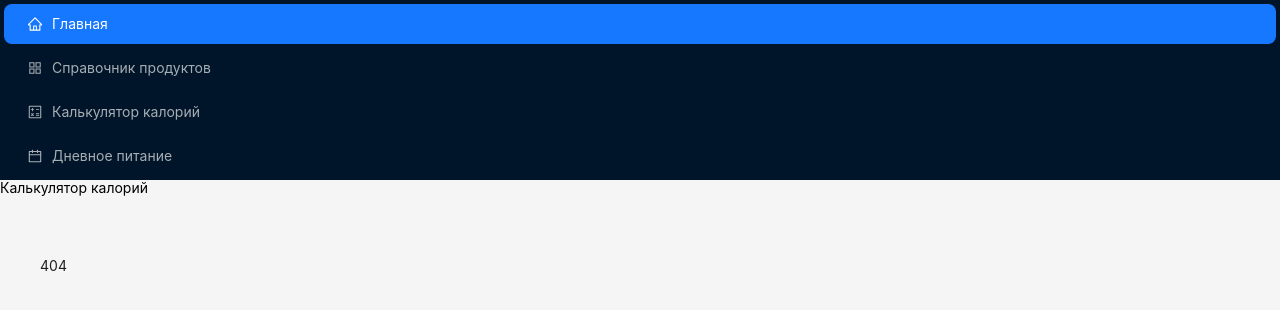
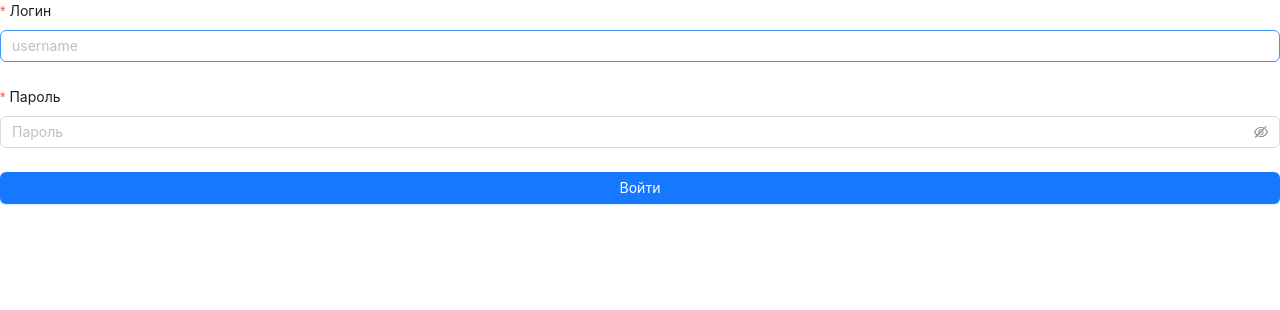
Before and after one commit to katyaaplyusnina/calories-calc, a React (Create React App) app: page /login in a window 1280 px wide. Before the commit this address had no page. Shown: the top 310 px of the page. Built offline with nearby package versions, Linux system fonts and the light colour scheme.

Commit message:
add auth form

```diff
--- /dev/null
+++ b/src/components/AuthRoute.tsx
@@ -0,0 +1,15 @@
+import React from 'react';
+import { Navigate } from 'react-router-dom';
+import {isAuthenticated} from "../services/auth.service";
+
+const AuthRoute: React.FC<{ children: React.ReactNode }> = ({ children }) => {
+    const isAuth = isAuthenticated();
+
+    if (!isAuth) {
+        return <Navigate to="/login" replace />;
+    }
+
+    return <>{children}</>;
+};
+
+export default AuthRoute;
--- a/src/components/Layout/Sider.tsx
+++ b/src/components/Layout/Sider.tsx
@@ -3,8 +3,9 @@ import { Link } from 'react-router-dom';
 import {
     HomeOutlined,
     AppstoreOutlined,
-    CalculatorOutlined, CalendarOutlined,
+    CalculatorOutlined, CalendarOutlined, LogoutOutlined,
 } from '@ant-design/icons';
+import LogoutButton from "../auth/LogoutButton";
 
 const Sider = () => {
     return (
@@ -21,6 +22,9 @@ const Sider = () => {
             <Menu.Item key="4" icon={<CalendarOutlined />}>
                 <Link to="/daily-meals">Дневное питание</Link>
             </Menu.Item>
+            <Menu.Item key="5" icon={<LogoutOutlined />}>
+                <LogoutButton></LogoutButton>
+            </Menu.Item>
         </Menu>
     );
 };
--- /dev/null
+++ b/src/components/auth/LoginForm.tsx
@@ -0,0 +1,57 @@
+import React, { useState } from 'react';
+import { Form, Input, Button } from 'antd';
+import { IAuthData } from '../../types/user';
+import { login } from '../../services/auth.service';
+import {useNavigate} from "react-router-dom";
+
+const LoginForm: React.FC = () => {
+    const [loading, setLoading] = useState(false);
+    const navigate = useNavigate();
+
+    const handleSubmit = async (values: IAuthData) => {
+        try {
+            setLoading(true);
+            const { token } = await login(values);
+
+            localStorage.setItem('authToken', token);
+
+            navigate('/');
+
+        } catch (error) {
+            console.error('Ошибка входа. Проверьте email и пароль');
+        } finally {
+            setLoading(false);
+        }
+    };
+
+    return (
+        <Form onFinish={handleSubmit} layout="vertical">
+            <Form.Item
+                name="login"
+                label="Логин"
+                rules={[
+                    { required: true, message: 'Введите логин' },
+                    { type: 'string' },
+                ]}
+            >
+                <Input placeholder="username" />
+            </Form.Item>
+
+            <Form.Item
+                name="password"
+                label="Пароль"
+                rules={[{ required: true, message: 'Введите пароль' }]}
+            >
+                <Input.Password placeholder="Пароль" />
+            </Form.Item>
+
+            <Form.Item>
+                <Button type="primary" htmlType="submit" loading={loading} block>
+                    Войти
+                </Button>
+            </Form.Item>
+        </Form>
+    );
+};
+
+export default LoginForm;
--- /dev/null
+++ b/src/components/auth/LogoutButton.tsx
@@ -0,0 +1,20 @@
+import React from 'react';
+import { logout } from '../../services/auth.service';
+import { useNavigate } from 'react-router-dom';
+
+const LogoutButton: React.FC = () => {
+    const navigate = useNavigate();
+
+    const handleLogout = () => {
+        logout();
+        navigate('/login');
+    };
+
+    return (
+        <span onClick={handleLogout}>
+            Выйти
+        </span>
+    );
+};
+
+export default LogoutButton;
--- a/src/routes.tsx
+++ b/src/routes.tsx
@@ -3,12 +3,18 @@ import { RouteObject } from 'react-router-dom';
 import AppLayout from './components/Layout/AppLayout';
 import NotFound from "./components/pages/NotFound";
 import About from "./components/pages/About";
+import AuthRoute from "./components/AuthRoute";
 
+const Login = lazy(() => import('./components/auth/LoginForm'));
 const ProductCatalog = lazy(() => import('./components/pages/ProductCatalog'));
 const DailyMeals = lazy(() => import('./components/pages/DailyMeals'));
 const Home = lazy(() => import('./components/pages/Home'));
 
 const routes: RouteObject[] = [
+    {
+        path: '/login',
+        element: <Login />,
+    },
     {
         path: '/',
         element: <AppLayout />,
@@ -23,11 +29,19 @@ const routes: RouteObject[] = [
             },
             {
                 path: 'products',
-                element: <ProductCatalog />,
+                element: (
+                    <AuthRoute>
+                        <ProductCatalog />
+                    </AuthRoute>
+                ),
             },
             {
                 path: 'daily-meals',
-                element: <DailyMeals />,
+                element: (
+                    <AuthRoute>
+                        <DailyMeals />
+                    </AuthRoute>
+                ),
             },
             {
                 path: '*',
--- /dev/null
+++ b/src/services/auth.service.ts
@@ -0,0 +1,18 @@
+import {IAuthData, IAuthResponse} from '../types/user';
+import httpClient from "./http-client";
+
+export const login = async (data: IAuthData): Promise<IAuthResponse> => {
+    const response = await httpClient.post('/auth/login', data);
+
+    return response.data;
+};
+
+export const logout = (): void => {
+    localStorage.removeItem('authToken');
+};
+
+export const isAuthenticated = (): boolean => {
+    const token = localStorage.getItem('authToken');
+
+    return token !== null;
+};
--- a/src/services/http-client.ts
+++ b/src/services/http-client.ts
@@ -1,10 +1,12 @@
 import axios from "axios";
+
+const jwt = localStorage.getItem('authToken');
 
 const instance = axios.create({
     baseURL: '',
     timeout: 3000,
     headers: {
-        Authorization: `Bearer qweqwe`
+        Authorization: `Bearer ${jwt}`
     }
 });
 
--- /dev/null
+++ b/src/types/user.ts
@@ -0,0 +1,8 @@
+export interface IAuthData {
+    login: string;
+    password: string;
+}
+
+export interface IAuthResponse {
+    token: string;
+}
```
